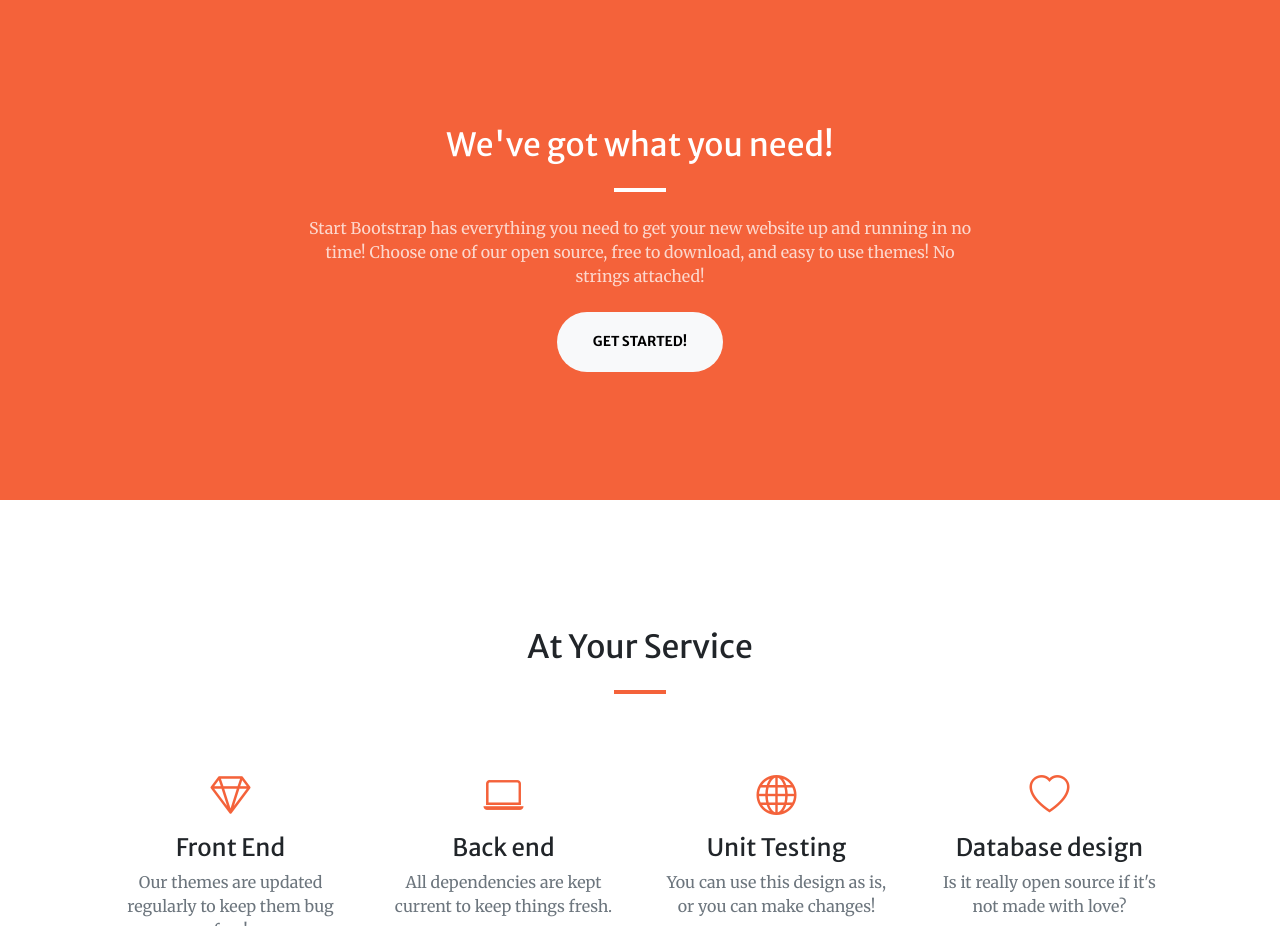
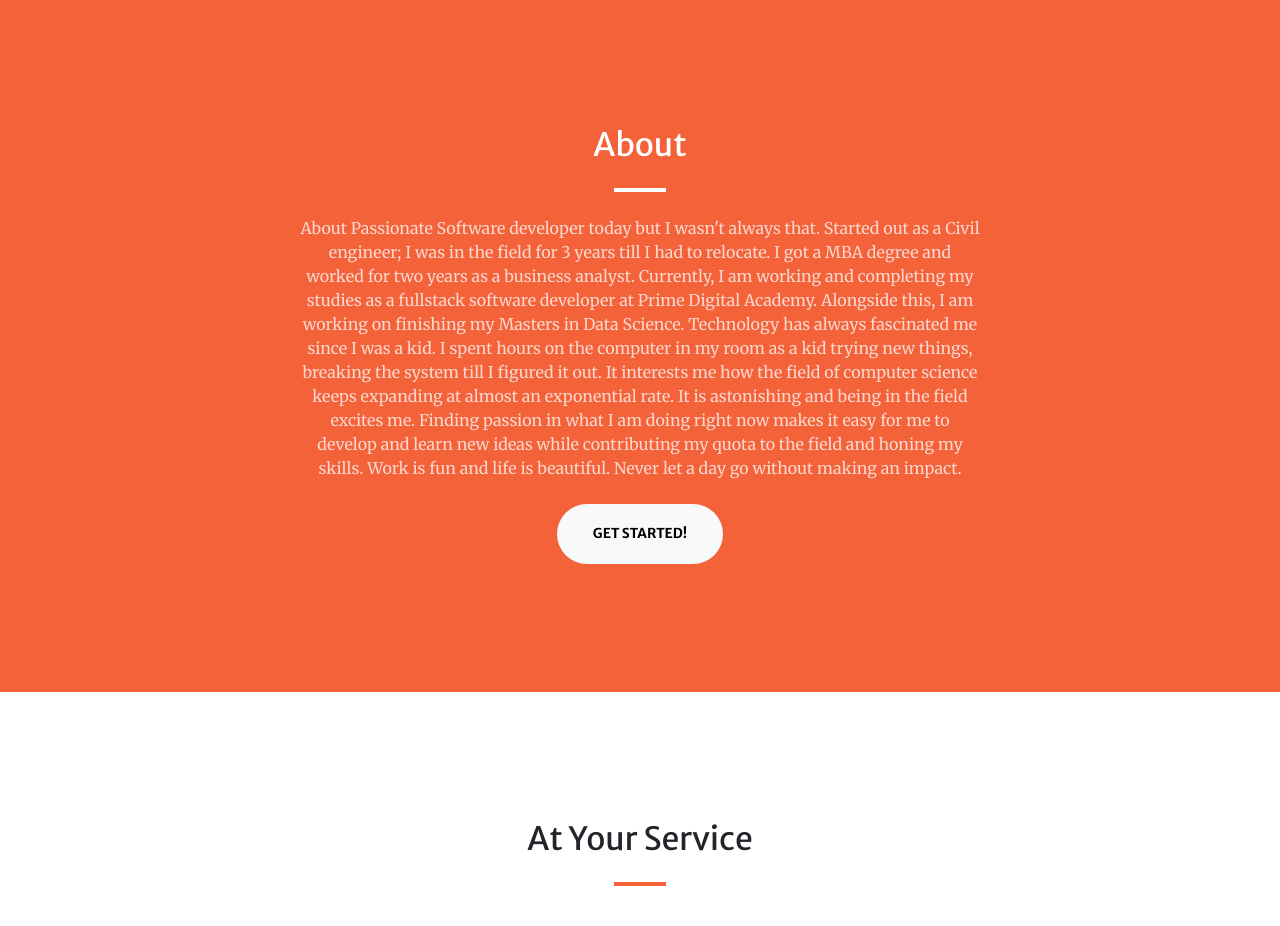
Before and after one commit to yemluck/yemluck.github.io, a plain HTML site: page index.html in a window 1280 px wide. Shown: the part 802-1728 px from the top of the page. Drawn offline with nearby package versions, Linux system fonts and the light colour scheme; some packages are replaced by stand-ins of ours; a script that the page names is missing.

Commit message:
about column

```diff
--- a/index.html
+++ b/index.html
@@ -54,9 +54,21 @@
             <div class="container px-4 px-lg-5">
                 <div class="row gx-4 gx-lg-5 justify-content-center">
                     <div class="col-lg-8 text-center">
-                        <h2 class="text-white mt-0">We've got what you need!</h2>
+                        <h2 class="text-white mt-0">About</h2>
                         <hr class="divider divider-light" />
-                        <p class="text-white-75 mb-4">Start Bootstrap has everything you need to get your new website up and running in no time! Choose one of our open source, free to download, and easy to use themes! No strings attached!</p>
+                        <p class="text-white-75 mb-4">About
+                        Passionate Software developer today but I wasn't always that. Started out as a Civil engineer; I was in the field for 3
+                        years till I had to relocate. I got a MBA degree and worked for two years as a business analyst.
+
+                        Currently, I am working and completing my studies as a fullstack software developer at Prime Digital Academy. Alongside
+                        this, I am working on finishing my Masters in Data Science. Technology has always fascinated me since I was a kid. I
+                        spent hours on the computer in my room as a kid trying new things, breaking the system till I figured it out.
+
+                        It interests me how the field of computer science keeps expanding at almost an exponential rate. It is astonishing and
+                        being in the field excites me. Finding passion in what I am doing right now makes it easy for me to develop and learn
+                        new ideas while contributing my quota to the field and honing my skills.
+
+                        Work is fun and life is beautiful. Never let a day go without making an impact.</p>
                         <a class="btn btn-light btn-xl" href="#services">Get Started!</a>
                     </div>
                 </div>
```
